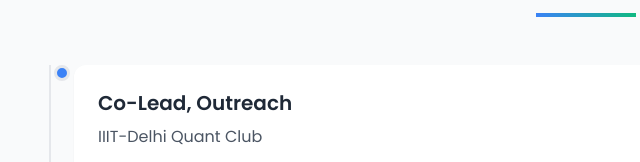
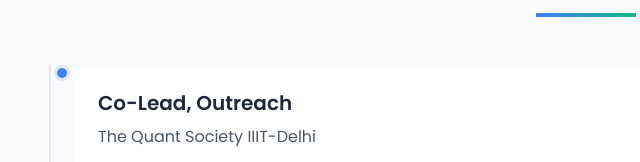
Before and after one commit to Black-Coffee-Ramen/Black-Coffee-Ramen.github.io, a plain HTML site: page index.html in a window 1280 px wide. Shown: the part 3385-3547 px from the top of the page, 54-694 px from the left. Drawn offline with nearby package versions, Linux system fonts and the light colour scheme.

Commit message:
Update index.html

```diff
--- a/index.html
+++ b/index.html
@@ -485,7 +485,7 @@
                             <h3 class="text-xl font-semibold">Co-Lead, Outreach</h3>
                             <span class="bg-blue-100 text-blue-800 px-3 py-1 rounded-full text-sm">June 2025–Present</span>
                         </div>
-                        <p class="text-gray-600 mb-4">IIIT-Delhi Quant Club</p>
+                        <p class="text-gray-600 mb-4">The Quant Society IIIT-Delhi </p>
                         <ul class="list-disc pl-5 space-y-2 text-gray-700">
                             <li>Co-founded and inaugurated the Quant Club at IIIT-Delhi</li>
                             <li>Leading the first Prelims for QuantFest planned for August 2025</li>
```
